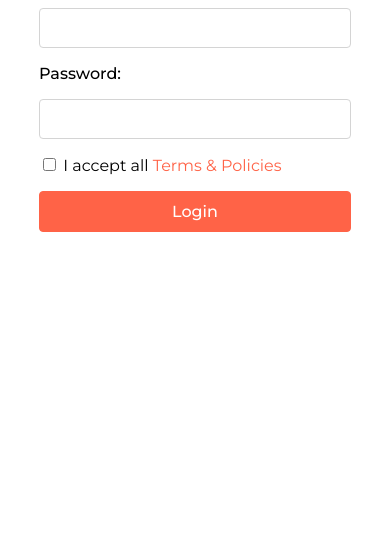
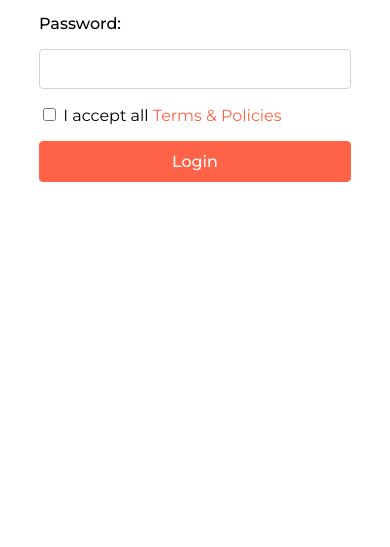
Before and after one commit to HackME2002/alexshiji, a plain HTML site: page sample.html in a window 390 px wide. Shown: the part 397-944 px from the top of the page. After the commit the page ends 844 px from the top, so only its background shows below. Drawn offline with Linux system fonts and the light colour scheme.

Commit message:
edited sample.css

```diff
--- a/sample.css
+++ b/sample.css
@@ -69,4 +69,8 @@ body {
         padding: 10vw;
         border: none;
     }
+
+    #container {
+        padding: 0;
+    }
   }
```
